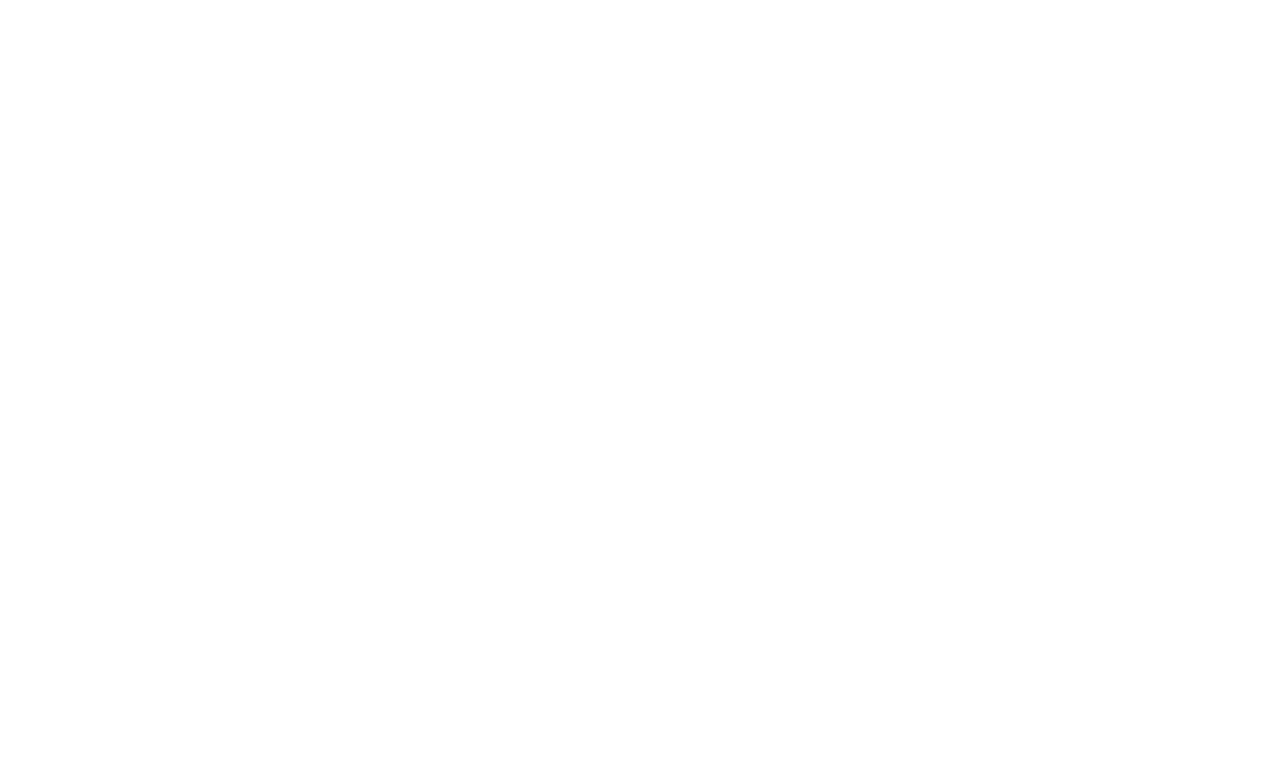
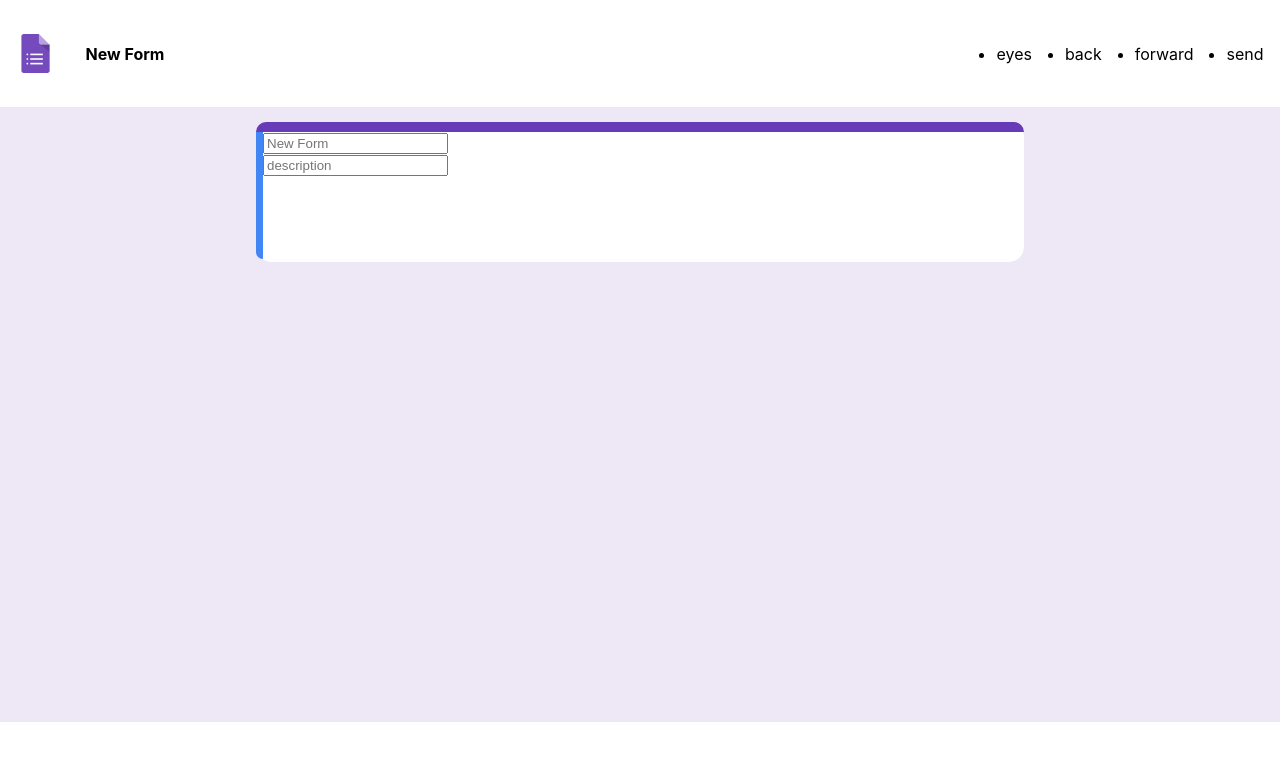
Before and after one commit to shastik007/GoogleForms, a React (Create React App) app: page / in a window 1280 px wide. Shown: the top 760 px of the page. Built offline with nearby package versions, Linux system fonts and the light colour scheme.

Commit message:
starting project

```diff
--- a/package.json
+++ b/package.json
@@ -6,7 +6,8 @@
     "cra-template": "1.1.3",
     "react": "^18.0.0",
     "react-dom": "^18.0.0",
-    "react-scripts": "5.0.0"
+    "react-scripts": "5.0.0",
+    "styled-components": "^5.3.5"
   },
   "scripts": {
     "start": "react-scripts start",
--- a/src/App.js
+++ b/src/App.js
@@ -1,9 +1,14 @@
 import './App.css'
+import Header from './Layout/Header'
+import Quiz from './Layout/Quiz'
 
 function App() {
-	return <div className='App'>
-
-  </div>
+	return (
+		<div className='App'>
+			<Header />
+			<Quiz />
+		</div>
+	)
 }
 
 export default App
--- /dev/null
+++ b/src/Layout/Header.jsx
@@ -0,0 +1,37 @@
+import React from 'react'
+import styled from 'styled-components'
+import forms from '../assets/forms.png'
+import HeaderNavigation from '../components/HeaderNavigation'
+
+const StyledHeader = styled.header`
+	width: 100%;
+	display: flex;
+	justify-content: space-between;
+	align-items: center;
+	background-color: #fff;
+	height: 107px;
+	img {
+		width: 39px;
+		height: 39px;
+	}
+	.logo {
+		width: 180px;
+		display: flex;
+		justify-content: space-around;
+		align-items: center;
+	}
+`
+
+const Header = () => {
+	return (
+		<StyledHeader>
+			<div className='logo'>
+				<img src={forms} alt='' />
+				<h4>New Form</h4>
+			</div>
+			<HeaderNavigation />
+		</StyledHeader>
+	)
+}
+
+export default Header
--- /dev/null
+++ b/src/Layout/Quiz.jsx
@@ -0,0 +1,19 @@
+import React from 'react'
+import styled from 'styled-components'
+import NameCustomization from '../components/NameCustomization'
+
+const StyledQuiz = styled.div`
+	background-color: #ede7f6;
+	padding-top: 15px;
+	height: 600px;
+`
+
+const Quiz = () => {
+	return (
+		<StyledQuiz>
+			<NameCustomization />
+		</StyledQuiz>
+	)
+}
+
+export default Quiz
--- /dev/null
+++ b/src/UI/Input.jsx
@@ -0,0 +1,7 @@
+import styled from 'styled-components'
+
+const Input = styled.input`
+   font-size: ;
+`
+
+export default Input
--- /dev/null
+++ b/src/components/HeaderNavigation.jsx
@@ -0,0 +1,26 @@
+import React from 'react'
+import styled from 'styled-components'
+
+const StyledHeaderNavigation = styled.nav`
+	ul {
+		width: 300px;
+		display: flex;
+		justify-content: space-around;
+		align-items: center;
+	}
+`
+
+const HeaderNavigation = () => {
+	return (
+		<StyledHeaderNavigation>
+			<ul>
+				<li>eyes</li>
+				<li>back</li>
+				<li>forward</li>
+				<li>send</li>
+			</ul>
+		</StyledHeaderNavigation>
+	)
+}
+
+export default HeaderNavigation
--- /dev/null
+++ b/src/components/NameCustomization.jsx
@@ -0,0 +1,47 @@
+import React from 'react'
+import styled from 'styled-components'
+import Input from '../UI/Input'
+
+const StyledNameCustomization = styled.div`
+	width: 768px;
+	height: 140px;
+	margin: 0 auto;
+	background-color: #fff;
+	border-radius: 15px;
+	.top_border {
+		background-color: rgb(103, 58, 183);
+		height: 10px;
+		border-top-left-radius: 15px;
+		border-top-right-radius: 15px;
+	}
+	form {
+		display: flex;
+	}
+	.right_border {
+		width: 7px;
+		height: 127px;
+		background-color: #4285f4;
+		border-bottom-left-radius: 15px;
+	}
+`
+
+const NameCustomization = () => {
+	return (
+		<StyledNameCustomization>
+			<div className='top_border' />
+			<form>
+				<div className='right_border' />
+				<div>
+					<div>
+						<Input placeholder='New Form' fontsize={32} />
+					</div>
+					<div>
+						<Input placeholder='description' fontsize={14} />
+					</div>
+				</div>
+			</form>
+		</StyledNameCustomization>
+	)
+}
+
+export default NameCustomization
--- a/src/index.css
+++ b/src/index.css
@@ -5,6 +5,8 @@
     sans-serif;
   -webkit-font-smoothing: antialiased;
   -moz-osx-font-smoothing: grayscale;
+  padding: 0;
+  margin: 0;
 }
 
 code {
```
Also changed, not shown: src/assets/forms.png (added), 1 other file (tests, documents, lock files or other folders).
